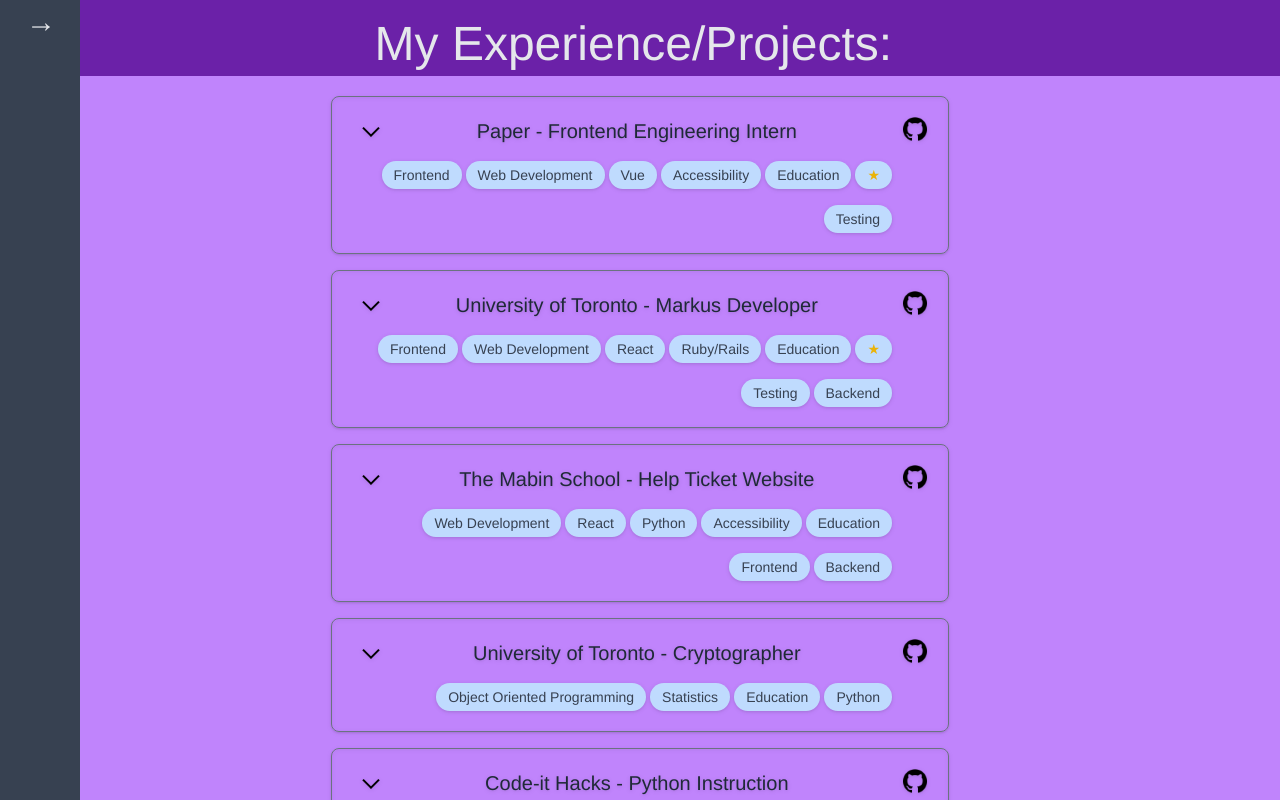
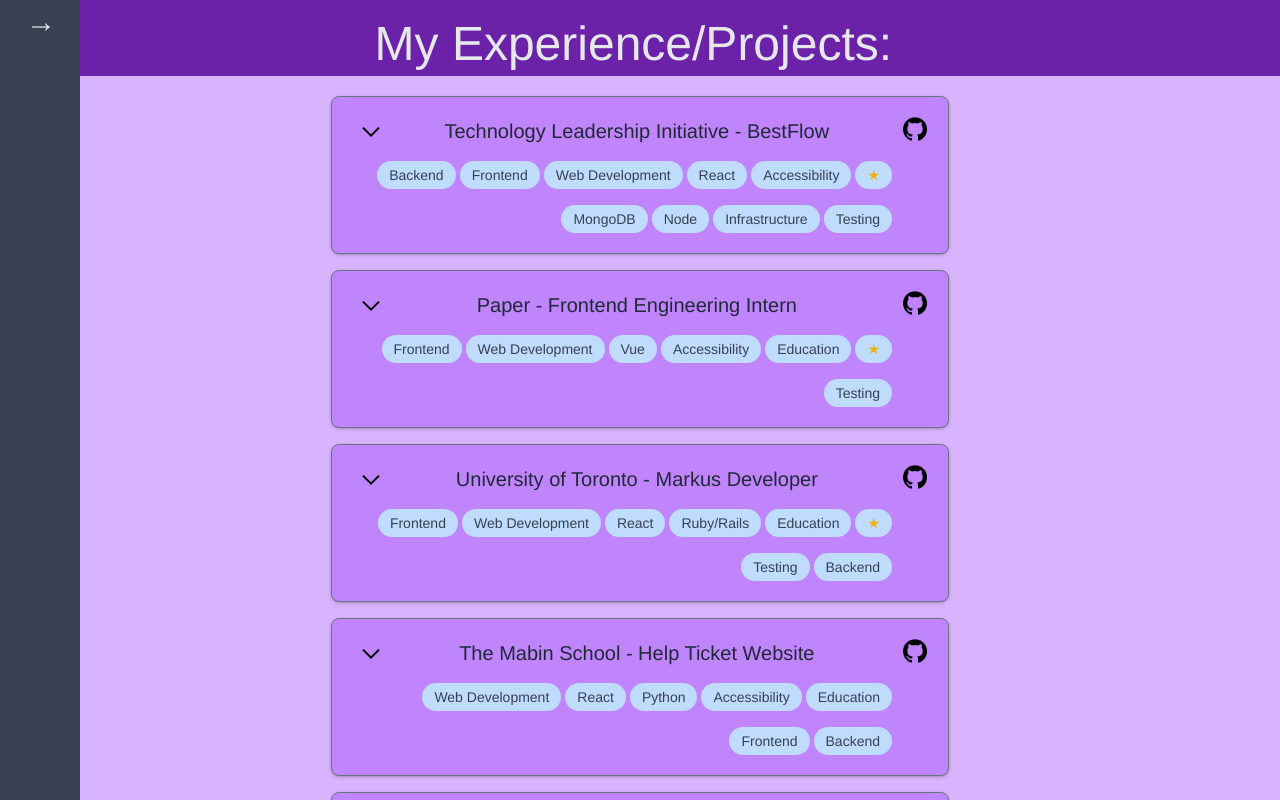
Before and after one commit to WeissSa/portfolio, a Vue app: page / in a window 1280 px wide. Shown: the top 800 px of the page. Built offline with nearby package versions, Linux system fonts and the light colour scheme.

Commit message:
added bestflow and began styling changes

```diff
--- a/src/assets/posts.json
+++ b/src/assets/posts.json
@@ -47,5 +47,12 @@
         "description": "<p>During the summer of 2022 I had the pleasure of working as a frontend engineering intern at <a href='https://paper.co/' class='text-blue-700 font-bold'> Paper.co</a>. During this time I learned so much about web development and good coding standards. I mainly worked with Vue.js and Jest, but I also did some work with PDF.js. I worked on optimizing the user experience for thousands of Tutors and Students. My most impactful contributions include (but are not limited to, partially due to an NDA): an automatic essay word counter for PDFs, essay comment saving for tutors on reload and helping an admin user detect inappropriate essay comments. In total, I wrote over 4.5k lines of code over my 15 week internship. I also built skills in code-reviewing my colleagues and working in an agile environment. </p>",
         "tags": ["★", "Education", "Accessibility", "Vue", "Web Development", "Frontend", "Testing"],
         "image": "paper.jpg"
+    },
+    {
+        "title": "Technology Leadership Initiative - BestFlow",
+        "repo": "https://github.com/BestFloww/BestFlow",
+        "description": "<p>After my first year of university, I was accepted into the Technology and Leadership Initiative at UofT. In fall 2022, I began working on <a href='https://bestflow.netlify.app/' class='text-blue-700 font-bold'> BestFlow</a> in collaboration with Voiceflow and my 4 TLI groupmates (Kaylee Chan, Helia Sajjadian, William Yao, Emily Wan). For this project, we were tasked with developing a minimum viable product to help convert transcripts into chatbots. We decided to approach this idea by making a tool as accessible as possible that can be used during any stage of the development process. While I did work on both frontend (React/Redux/Tailwind), backend (Node/Express/Mongoose) and testing (Jest), I am most proud of my work on the infrastructure of our codebase. I was the main force behind our automated PR testing and CI/CD pipeline to Netlify and Google Cloud Run/Build. This was a very new challenge for me, but I learned a lot about deployment and code infrastructure. After we finished BestFlow, we tested it on a variety of friends/family (since we targeted a general audience) and found that on average, people could find issues in ~10% of the questions and find things they liked in around ~40% of the questions in 4:03 (n=18). We presented BestFlow to a panel of industry guests on December 8th 2022.</p>",
+        "tags": ["★", "Accessibility", "React", "Web Development", "Frontend", "Backend", "Testing", "Infrastructure", "Node", "MongoDB"],
+        "image": "BestFlow.png"
     }
 ]
--- a/src/components/AboutMe.vue
+++ b/src/components/AboutMe.vue
@@ -45,7 +45,7 @@ export default {
           pic: "experience.jpg",
           picAlt:
             "Me Standing on a cliff in Algonquin Park with my former dog Katie (RIP) (2021)",
-          colour: "bg-violet-300",
+          colour: "bg-violet-200",
         },
         {
           title: "Values",
@@ -59,7 +59,7 @@ export default {
           ],
           pic: "values.jpg",
           picAlt: "Me Standing in front of a mural (2021)",
-          colour: "bg-purple-400",
+          colour: "bg-purple-300",
         },
         {
           title: "Hobbies",
@@ -71,7 +71,7 @@ export default {
           ],
           pic: "hobby.jpg",
           picAlt: "Me playing Valorant at the CNE (2022)",
-          colour: "bg-purple-500",
+          colour: "bg-purple-400",
         },
       ],
     };
--- a/src/components/PostPreview.vue
+++ b/src/components/PostPreview.vue
@@ -1,6 +1,6 @@
 <template>
   <div
-    class="w-44 ml-[3.1rem] sm:w-[34rem] md:w-full md:mx-auto rounded-lg border border-gray-500 drop-shadow shadow p-5"
+    class="w-44 ml-[3.1rem] sm:w-[34rem] md:w-full md:mx-auto rounded-lg border bg-purple-400 border-gray-500 drop-shadow shadow p-5"
   >
     <button
       class="flex flex-col mx-auto w-44 sm:w-[34rem] md:w-[36rem]"
--- a/src/views/HomeView.vue
+++ b/src/views/HomeView.vue
@@ -1,5 +1,5 @@
 <template>
-  <div class="flex flex-col mx-auto h-screen bg-purple-400">
+  <div class="flex flex-col mx-auto h-screen bg-purple-300">
     <BaseHeader text="My Experience/Projects" />
     <PostList class="py-5" />
   </div>
```
Also changed, not shown: public/BestFlow.png (added).
